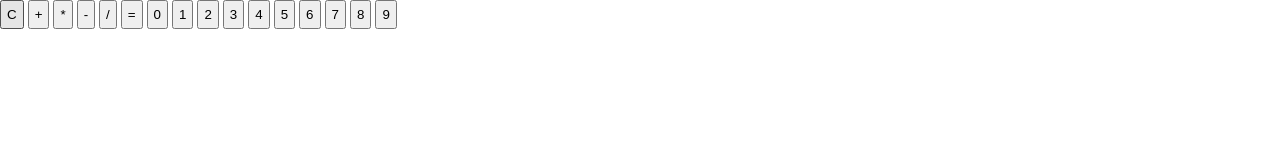
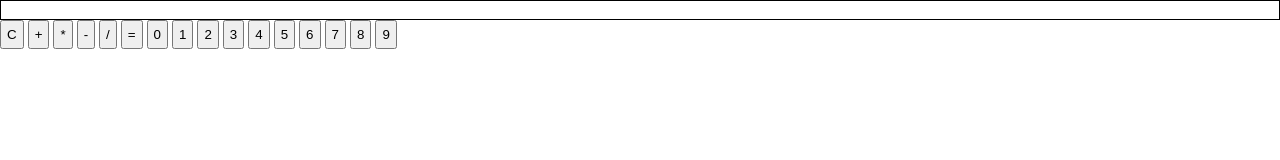
Before and after one commit to sixtynine696969/calculator, a plain HTML site: page index.html in a window 1280 px wide. Drawn offline with Linux system fonts and the light colour scheme.

Commit message:
Update css

```diff
--- a/style.css
+++ b/style.css
@@ -4,7 +4,7 @@
     box-sizing: border-box;
 }
 
-.output {
+.display {
     border: 1px solid black;
     height: 20px;
 }
```
